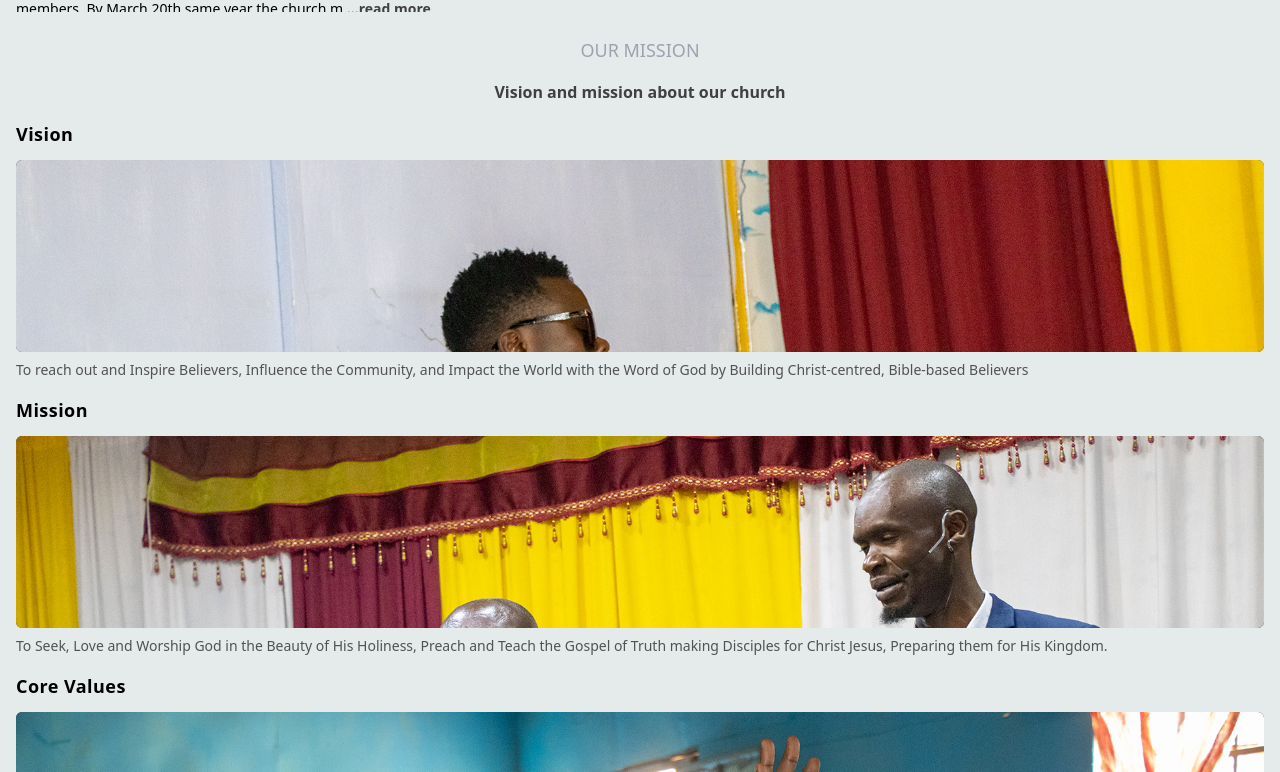
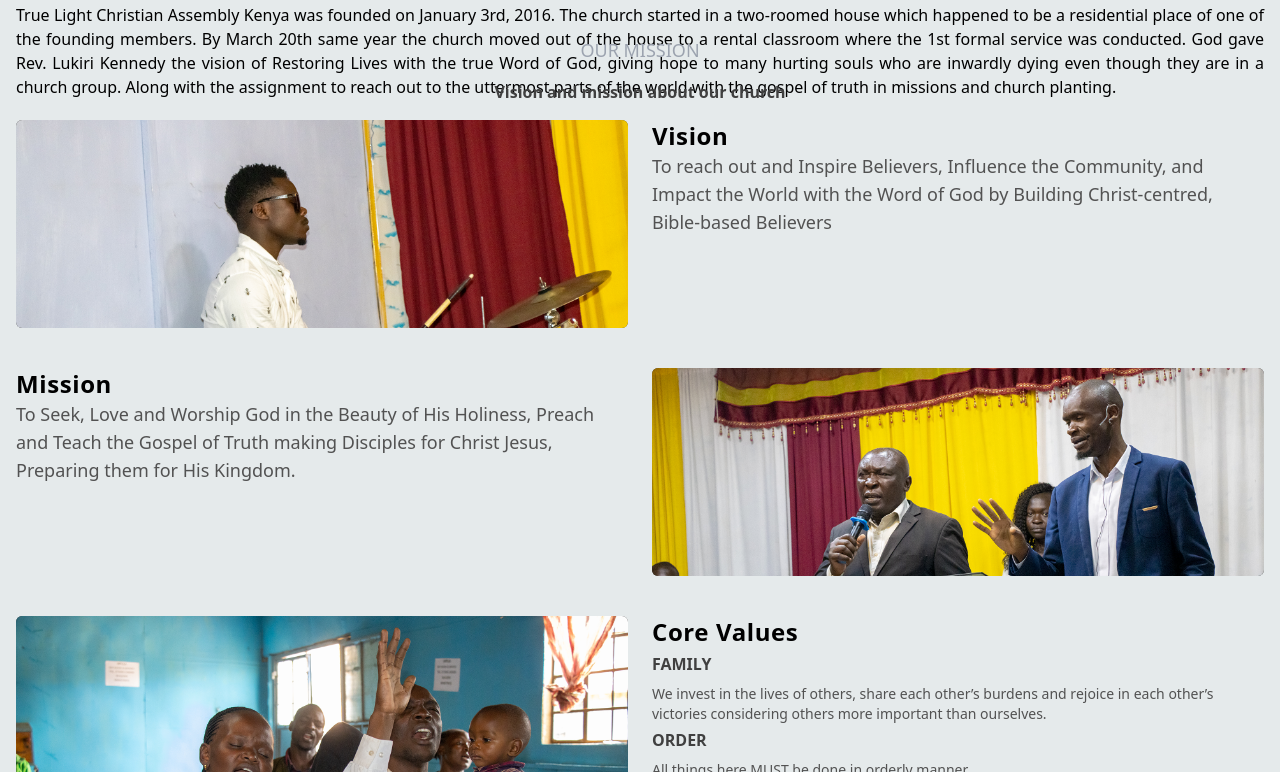
Before and after one commit to Ebenezr/tlcak, a Next.js app: page / in a window 1280 px wide. Shown: the part 1588-2360 px from the top of the page. Built offline with nearby package versions, Linux system fonts and the light colour scheme.

Commit message:
[ADD] add deskop ui style for mission stmnt

```diff
--- a/components/Nav.tsx
+++ b/components/Nav.tsx
@@ -4,16 +4,16 @@ import { Link } from "react-scroll";
 
 const Nav = () => {
   return (
-    <nav className="fixed h-20  w-screen text-white  flex gap-4 lg:px-10 z-40">
+    <nav className="fixed h-20  w-screen text-white  flex gap-4 lg:px-10 z-40 ">
       {/* mobile nav wrapper */}
-      <div className="flex items-center justify-between px-4 w-screen bg-neutral-600/50 ">
+      <div className="flex items-center justify-between px-4 w-screen bg-neutral-600/50 hidden ">
         <p className="text-2xl font-bold">TLCAK</p>
         <button>
           <MdOutlineMenu className="text-3xl" />
         </button>
       </div>
       {/* desktop nav */}
-      <div className="hidden">
+      <div className="">
         <button>
           <Link
             className="hover:cursor-pointer"
--- a/components/Readmore.jsx
+++ b/components/Readmore.jsx
@@ -6,14 +6,17 @@ export const ReadMore = ({ children }) => {
     setIsReadMore(!isReadMore);
   };
   return (
-    <p className="text-sm text-justify ">
+    <>
+      <p className="hidden lg:block text-justify">{text}</p>
+      <p className="text-sm text-justify lg:hidden">
         {isReadMore ? text.slice(0, 220) : text}
         <span
           onClick={toggleReadMore}
-        className="text-neutral-700 cursor-pointer font-bold "
+          className="text-neutral-700 cursor-pointer font-bold lg:hidden"
         >
           {isReadMore ? "  ...read more" : "  show less"}
         </span>
       </p>
+    </>
   );
 };
--- a/package.json
+++ b/package.json
@@ -27,6 +27,7 @@
     "react-scroll": "^1.8.8",
     "react-scroll-up-button": "^1.6.4",
     "react-social-icons": "^5.15.0",
+    "rsuite": "^5.23.0",
     "typescript": "4.8.4"
   },
   "devDependencies": {
--- a/pages/index.tsx
+++ b/pages/index.tsx
@@ -10,7 +10,7 @@ import Service from "./sections/_service";
 
 export default function Home() {
   return (
-    <div>
+    <div className="bg-bg">
       <Head>
         <title>TLCAK</title>
       </Head>
@@ -19,6 +19,7 @@ export default function Home() {
         {/* home page */}
         <Hero />
         {/* about church */}
+        <div className="lg:max-w-7xl lg:mx-auto">
           <About />
           {/* mission statement */}
           <Mission />
@@ -30,6 +31,7 @@ export default function Home() {
           <Community />
           {/* contact info */}
           <Contact />
+        </div>
       </main>
     </div>
   );
--- a/pages/sections/_about.tsx
+++ b/pages/sections/_about.tsx
@@ -6,7 +6,7 @@ import church from "../../assets/images/church.jpg";
 const About = () => {
   return (
     <section
-      className="h-auto py-6 border-1 border-green-200 px-4 bg-bg lg:h-[100vh]"
+      className="h-auto py-6 border-1 border-green-200 px-4 bg-bg lg:h-[100vh] mx-auto lg:py-12 lg:max-w-7xl "
       id="about"
     >
       {/* section title */}
@@ -26,10 +26,8 @@ const About = () => {
         <Image
           src={church}
           alt="Vision"
-          //width={}
-          //  height={500}
-          // blurDataURL="data:..." automatically provided
-          // placeholder="blur" // Optional blur-up while loading
+          placeholder="blur"
+          className="object-center object-cover"
         />
       </div>
       {/* text content */}
--- a/pages/sections/_contact.tsx
+++ b/pages/sections/_contact.tsx
@@ -17,7 +17,11 @@ const Contact = () => {
         </p>
       </div>
       {/* image wrapper */}
-      <div className="bg-neutral-700 w-full h-56 rounded-md my-4"></div>
+      <div className=" w-full h-56 rounded-md my-4 text-center ">
+        <p>truelightchristianassemblykeny@gmail.com</p>
+        <p>+254 721 205358</p>
+        <p>Office Hours: Monday - Friday 8am - 4pm</p>
+      </div>
     </section>
   );
 };
--- a/pages/sections/_ken.tsx
+++ b/pages/sections/_ken.tsx
@@ -1,6 +1,6 @@
 import { ReadMore } from "../../components/Readmore";
 import Image from "next/image";
-import ken from "../../assets/images/IMG_8069.jpg";
+import ken from "../../assets/images/ken.jpg";
 const Ken = () => {
   return (
     <section
@@ -20,12 +20,12 @@ const Ken = () => {
       {/* image wrapper */}
       <div className="bg-primary mx-auto w-36 h-36 grid place-items-center rounded-full my-4">
         <div className="bg-white mx-auto w-32 h-32 rounded-full  overflow-hidden">
-          {/* <Image
+          <Image
             src={ken}
-            alt="school"
+            alt="Rev"
             placeholder="blur"
             className="object-fill h-full w-auto"
-          /> */}
+          />
         </div>
       </div>
       {/* text content */}
--- a/pages/sections/_mission.tsx
+++ b/pages/sections/_mission.tsx
@@ -7,9 +7,11 @@ import vision from "../../assets/images/vision.jpg";
 const Mission = () => {
   return (
     <section
-      className="h-auto py-6 border-1 border-green-200 px-4 bg-bg"
+      className="h-auto py-6 border-1 border-green-200 px-4 bg-bg flex flex-col"
       id="mission"
     >
+      {/* vision wrapper */}
+
       {/* section title */}
       <h3 className="font-regular text-center text-lg text-gray-400">
         OUR MISSION
@@ -20,74 +22,96 @@ const Mission = () => {
           Vision and mission about our church
         </p>
       </div>
+      {/* wrapper */}
+      <div className="w-full flex flex-col lg:gap-6 ">
         {/* card */}
-      <div className="flex flex-col mt-4">
-        <p className="font-semibold tracking-wide text-lg">Vision</p>
+        <div className="flex flex-col mt-4 lg:grid lg:grid-cols-2  lg:gap-6 lg:w-full ">
+          <p className="font-semibold tracking-wide text-lg lg:hidden">
+            Vision
+          </p>
           {/* image wrapper */}
-        <div className="bg-neutral-700 w-full h-48 rounded-md mt-3 mb-2 overflow-hidden">
+          <div className={` ${imageWrapper} `}>
             <Image
               src={vision}
               alt="Vision"
-            //width={}
-            //  height={500}
-            // blurDataURL="data:..." automatically provided
-            // placeholder="blur" // Optional blur-up while loading
+              placeholder="blur"
+              className="object-center object-cover "
             />
           </div>
           {/* context */}
-        <p className="text-neutral-600 text-sm">
+          <div className="">
+            <p className="font-semibold tracking-wide text-lg lg:text-2xl hidden lg:block">
+              Vision
+            </p>
+
+            <p className="text-neutral-600 text-sm lg:text-lg">
               To reach out and Inspire Believers, Influence the Community, and
               Impact the World with the Word of God by Building Christ-centred,
               Bible-based Believers
             </p>
           </div>
+        </div>
         {/* card */}
-      <div className="flex flex-col mt-4">
-        <p className="font-semibold tracking-wide text-lg">Mission</p>
+        <div className="flex flex-col mt-4 lg:grid lg:grid-cols-2 lg:gap-6">
+          <p className="font-semibold tracking-wide text-lg lg:hidden">
+            Mission
+          </p>
           {/* image wrapper */}
-        <div className="bg-neutral-700 w-full h-48 rounded-md mt-3 mb-2 overflow-hidden">
+          <div className={`lg:order-last ${imageWrapper}`}>
             <Image
               src={mission}
               alt="Vision"
-            //width={}
-            //  height={500}
-            // blurDataURL="data:..." automatically provided
-            // placeholder="blur" // Optional blur-up while loading
+              placeholder="blur"
+              className="object-center object-cover"
             />
           </div>
           {/* context */}
-        <p className="text-neutral-600 text-sm">
-          To Seek, Love and Worship God in the Beauty of His Holiness, Preach
-          and Teach the Gospel of Truth making Disciples for Christ Jesus,
-          Preparing them for His Kingdom.
+          <div className=" ">
+            <p className="font-semibold tracking-wide text-lg lg:text-2xl hidden lg:block">
+              Mission
+            </p>
+
+            <p className="text-neutral-600 text-sm lg:text-lg">
+              To Seek, Love and Worship God in the Beauty of His Holiness,
+              Preach and Teach the Gospel of Truth making Disciples for Christ
+              Jesus, Preparing them for His Kingdom.
             </p>
           </div>
+        </div>
         {/* card */}
-      <div className="flex flex-col mt-4">
-        <p className="font-semibold tracking-wide text-lg">Core Values</p>
+        <div className="flex flex-col mt-4 lg:grid lg:grid-cols-2 lg:gap-6">
+          <p className="font-semibold tracking-wide text-lg lg:hidden">
+            Core Values
+          </p>
           {/* image wrapper */}
-        <div className="bg-neutral-700 w-full h-48 rounded-md mt-3 overflow-hidden">
+          <div className={imageWrapper}>
             <Image
               src={family}
               alt="Vision"
-            //width={}
-            //  height={500}
-            // blurDataURL="data:..." automatically provided
-            // placeholder="blur" // Optional blur-up while loading
+              placeholder="blur"
+              className="object-center object-cover"
             />
           </div>
           {/* context */}
-        <p className="font-semibold text-md text-neutral-700 mt-3">FAMILY</p>
+          <div>
+            <p className="font-semibold tracking-wide text-lg lg:text-2xl lg:block hidden">
+              Core Values
+            </p>
+            <p className="font-semibold text-md text-neutral-700 mt-3 lg:mt-1">
+              FAMILY
+            </p>
             <p className="text-neutral-600 text-sm mt-2">
               We invest in the lives of others, share each other’s burdens and
-          rejoice in each other’s victories considering others more important
-          than ourselves.
+              rejoice in each other’s victories considering others more
+              important than ourselves.
             </p>
-        <p className="font-semibold text-md text-neutral-700 mt-3">ORDER</p>
+            <p className="font-semibold text-md text-neutral-700 mt-3 lg:mt-1">
+              ORDER
+            </p>
             <p className="text-neutral-600 text-sm mt-2">
               All things here MUST be done in orderly manner
             </p>
-        <p className="font-semibold text-md text-neutral-700 mt-3">
+            <p className="font-semibold text-md text-neutral-700 mt-3 lg:mt-1">
               SPIRITUAL NOURISHMENT
             </p>
             <p className="text-neutral-600 text-sm mt-2">
@@ -95,8 +119,13 @@ const Mission = () => {
               written.
             </p>
           </div>
+        </div>
+      </div>
     </section>
   );
 };
 
 export default Mission;
+
+const imageWrapper =
+  "bg-neutral-700 w-full h-48 lg:h-52 rounded-md mt-3 mb-2 lg:mt-0 lg:mb-0 overflow-hidden";
```
Also changed, not shown: assets/images/ken.jpg (added), 1 other file (tests, documents, lock files or other folders). Lines whose indentation alone changed are shown as unchanged.
